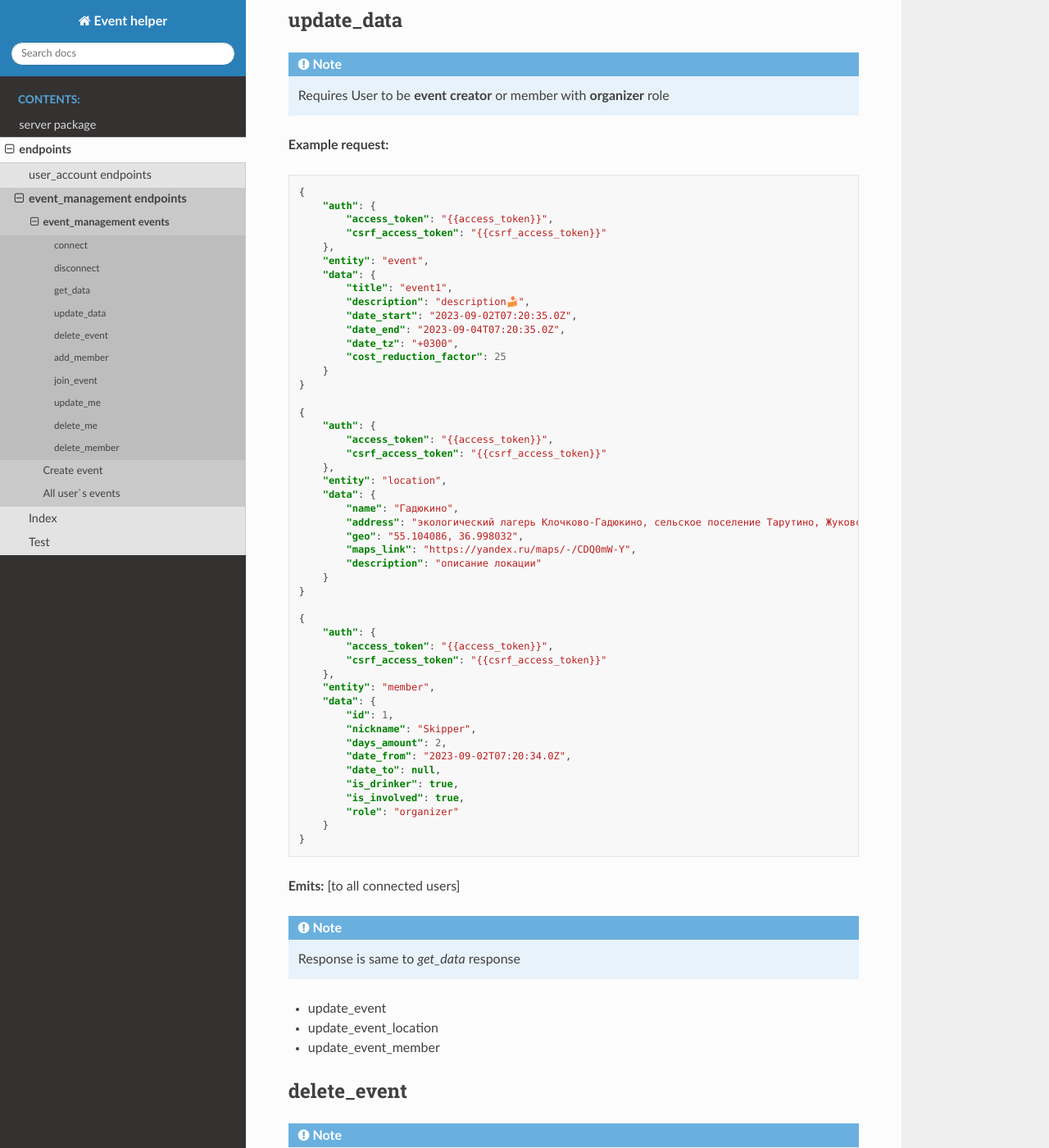
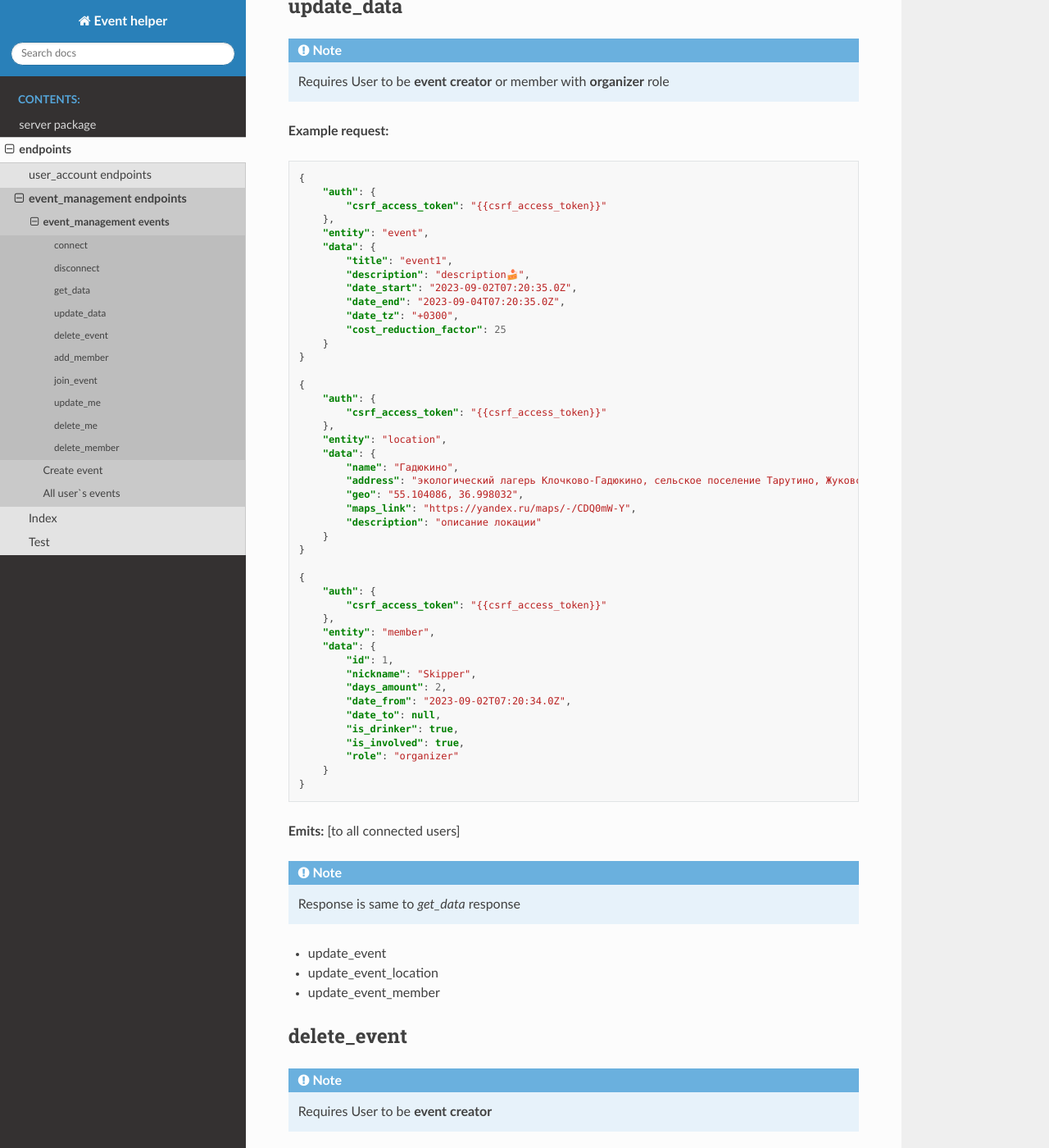
Before and after one commit to Dima29koz/event_helper, a Sphinx documentation site: the page built from docs/source/events.event_management.rst, in a window 1280 px wide and 1400 px high, scrolled down 1676 px. Shown: the whole window at 82% size. Built offline with Sphinx 7.4.7 and the Read the Docs theme 2.0.0, drawn with Linux system fonts in a browser that asks for light colours; some of the changed text lies outside the part shown.

Commit message:
bugfix
fixed returned datetime str;
removed required `access_token` from socket-auth;

```diff
--- a/docs/source/events.event_management.rst
+++ b/docs/source/events.event_management.rst
@@ -33,7 +33,6 @@ get_data
     {
         // Optional[auth] - user access tokens
         "auth": {
-            "access_token": "{{access_token}}",
             "csrf_access_token": "{{csrf_access_token}}"
         },
         // possible values: ['event', 'location', 'members']
@@ -97,7 +96,6 @@ update_data
 
     {
         "auth": {
-            "access_token": "{{access_token}}",
             "csrf_access_token": "{{csrf_access_token}}"
         },
         "entity": "event",
@@ -113,7 +111,6 @@ update_data
 
     {
         "auth": {
-            "access_token": "{{access_token}}",
             "csrf_access_token": "{{csrf_access_token}}"
         },
         "entity": "location",
@@ -128,7 +125,6 @@ update_data
 
     {
         "auth": {
-            "access_token": "{{access_token}}",
             "csrf_access_token": "{{csrf_access_token}}"
         },
         "entity": "member",
@@ -164,7 +160,6 @@ delete_event
 
     {
         "auth": {
-            "access_token": "{{access_token}}",
             "csrf_access_token": "{{csrf_access_token}}"
         }
     }
@@ -184,7 +179,6 @@ add_member
 
     {
         "auth": {
-            "access_token": "{{access_token}}",
             "csrf_access_token": "{{csrf_access_token}}"
         },
         "member": {
@@ -211,7 +205,6 @@ join_event
 
     {
         "auth": {
-            "access_token": "{{access_token}}",
             "csrf_access_token": "{{csrf_access_token}}"
         },
         "member": {
@@ -235,7 +228,6 @@ update_me
 
     {
         "auth": {
-            "access_token": "{{access_token}}",
             "csrf_access_token": "{{csrf_access_token}}"
         },
         "member": {
@@ -268,7 +260,6 @@ delete_member
 
     {
         "auth": {
-            "access_token": "{{access_token}}",
             "csrf_access_token": "{{csrf_access_token}}"
         },
         "member_id": 2
```
Also changed, not shown: 3 other files.
